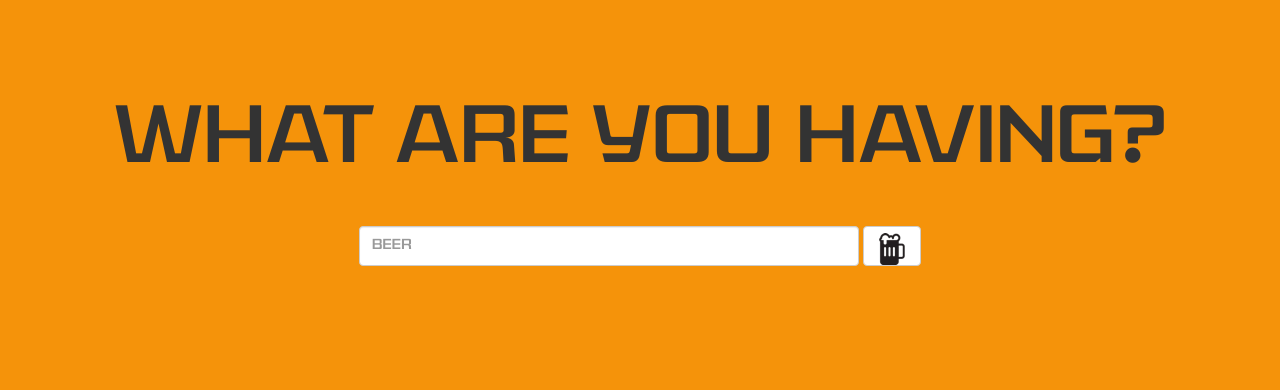
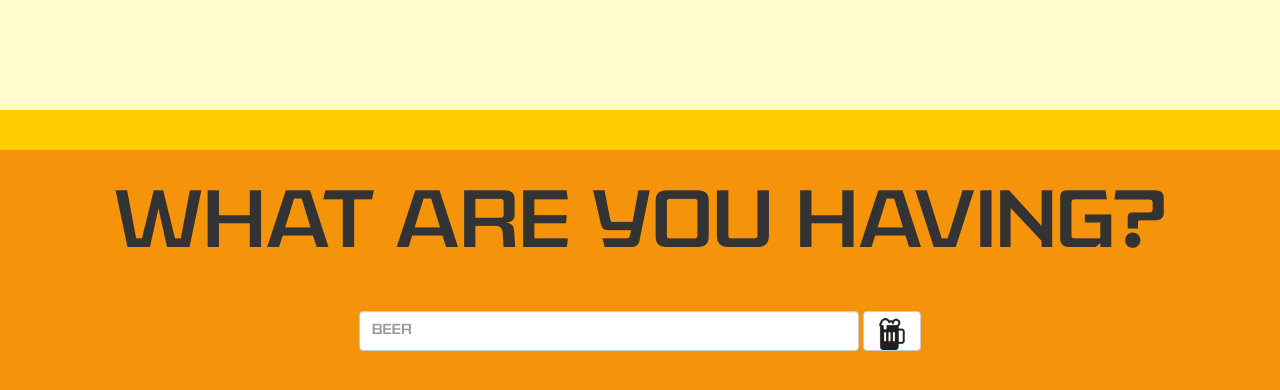
Before and after one commit to wkernan/beerapp, a PHP site: page / in a window 1280 px wide. Shown: the top 390 px of the page. Run offline with PHP 8.4, Linux system fonts and the light colour scheme; some libraries are stand-ins or nearby versions; some web fonts are replaced.

Commit message:
updated html and css

```diff
--- a/assets/css/style.css
+++ b/assets/css/style.css
@@ -6,11 +6,12 @@
 body {
 	background-color: #F5930A;
 	font-family: 'beerFont';
+
 }
 
 #title {
 	font-size: 78px;
-	margin-top: 100px;
+	margin-top: 35px;
 	margin-bottom: 40px;
 }
 
@@ -23,6 +24,18 @@ body {
 	height: 40px;
 }
 
+.container-top {
+	height: 110px;
+	background-color: #FFFDD0;
+}
+
+.container-fluid{
+	height: 40px;
+	background-color: #ffcc00;
+
+
+}
+
 .glyphicon-search {
 	font-size: 24px;
 }
--- a/index.html
+++ b/index.html
@@ -7,7 +7,16 @@
 	<link href='https://fonts.googleapis.com/css?family=Inknut+Antiqua:400,900' rel='stylesheet' type='text/css'>
 </head>
 <body>
-	<div class="conatiner text-center">
+	<div class="container-top">
+            <div class="col-12-sm">
+
+            </div>
+         </div>
+    <div class="container-fluid">
+     		<div class="col-12-sm">
+     		</div>
+     	</div>
+	<div class="container text-center">
 		<h1 id="title">What are you having?</h1>
 		<form class="form-inline">
 			<div class="form-group">
```
Also changed, not shown: assets/images/beer-bubbles.jpg (added).
